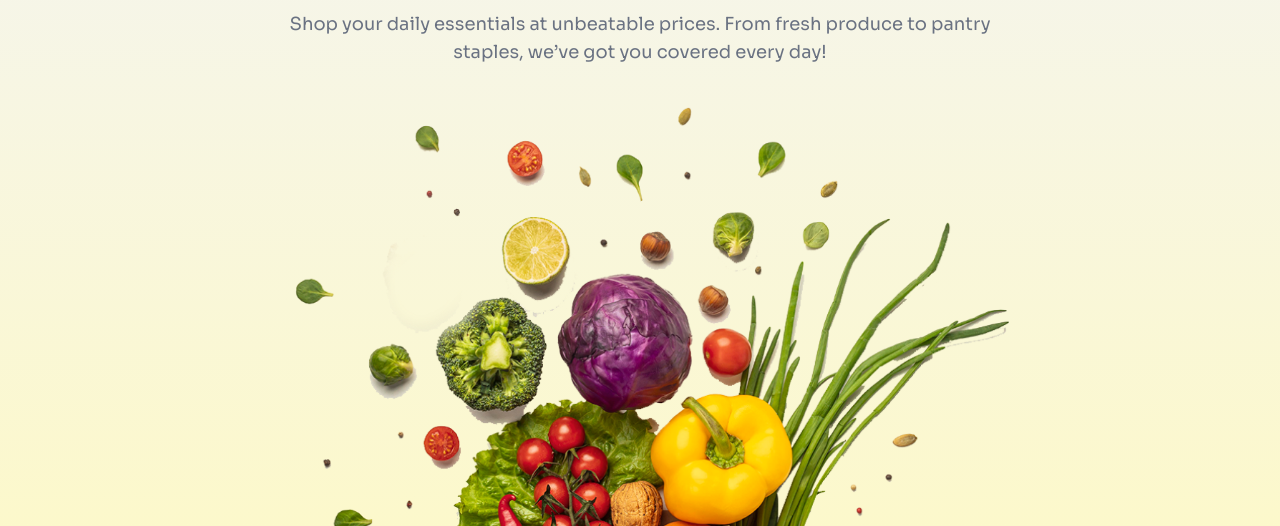
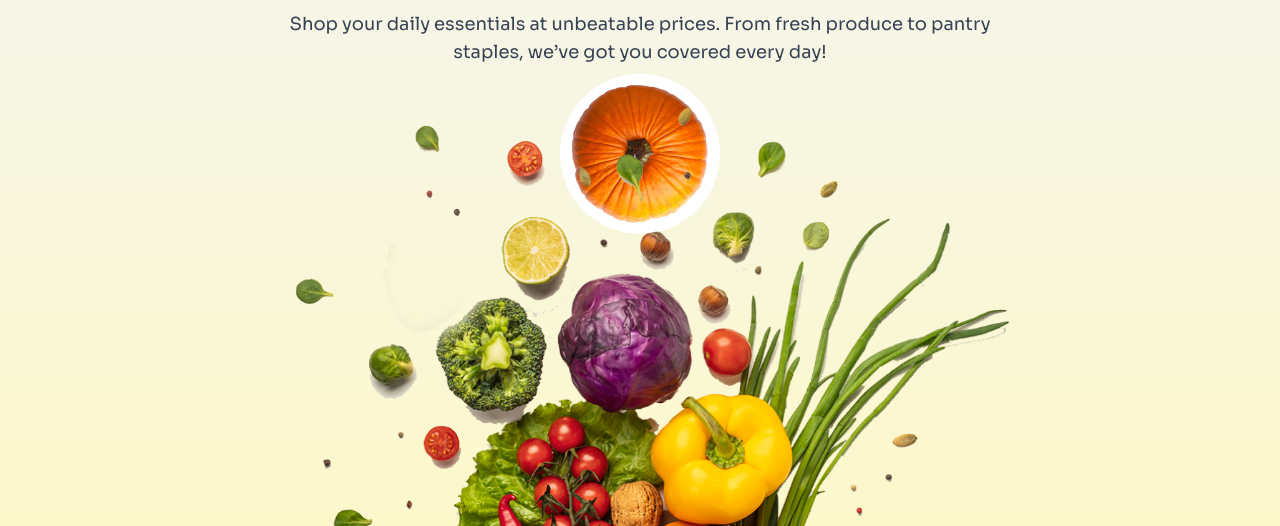
Before and after one commit to ahmedinfa/Natures-Platter-Website, a plain HTML site: page index.html in a window 1280 px wide. Shown: the part 274-800 px from the top of the page. Drawn offline with nearby package versions, Linux system fonts and the light colour scheme.

Commit message:
add header animation & edit footer

```diff
--- a/index.html
+++ b/index.html
@@ -106,7 +106,7 @@
               On, Prices You’ll Love!
             </h1>
             <p
-              class="text-center mt-5 text-base md:text-lg text-gray-500 w-full sm:w-11/12 md:w-10/12 lg:w-8/12 mx-auto"
+              class="text-center mt-5 text-base md:text-lg text-gray-700 w-full sm:w-11/12 md:w-10/12 lg:w-8/12 mx-auto"
             >
               Shop your daily essentials at unbeatable prices. From fresh
               produce to pantry staples, we’ve got you covered every day!
@@ -118,6 +118,16 @@
               src="./c2-assets/hero-vegetables.png"
               alt="banner-image"
               class="w-full h-full object-contain"
+            />
+          </div>
+          <!-- banner animation -->
+          <div
+            class="absolute top-[42%] md:top-[30%] hero-anim left-1/2 -z-10 -translate-x-1/2 w-40 h-40 bg-yellow-500 rounded-full overflow-hidden"
+          >
+            <img
+              src="./c2-assets/pumpkin.jpg"
+              alt="pumpkin-image"
+              class="w-full h-full object-cover"
             />
           </div>
         </section>
@@ -790,7 +800,7 @@
       <!-- white div -->
       <div class="py-40"></div>
       <!-- green div -->
-      <div class="py-10 bg-green-700">
+      <div class="pt-10 pb-24 bg-green-700">
         <!-- footer content container -->
         <div class="max-w-screen-xl mx-auto px-2">
           <!-- top -->
--- a/style.css
+++ b/style.css
@@ -7,17 +7,15 @@
 
 /* banner animation */
 .hero-anim {
-  border-radius: 56% 44% 55% 45% / 45% 10% 90% 55%;
-  animation: hero-anim 4s linear infinite alternate;
+  animation: hero-anim 10s linear infinite;
 }
 
 @keyframes hero-anim {
-  0%,
-  100% {
-    border-radius: 56% 44% 55% 45% / 45% 10% 90% 55%;
+  0% {
+    transform: rotate(0);
   }
 
-  50% {
-    border-radius: 65% 35% 19% 81% / 35% 63% 37% 65%;
+  100% {
+    transform: rotate(360deg);
   }
 }
```
Also changed, not shown: c2-assets/pumpkin.jpg (added), 1 other file.
